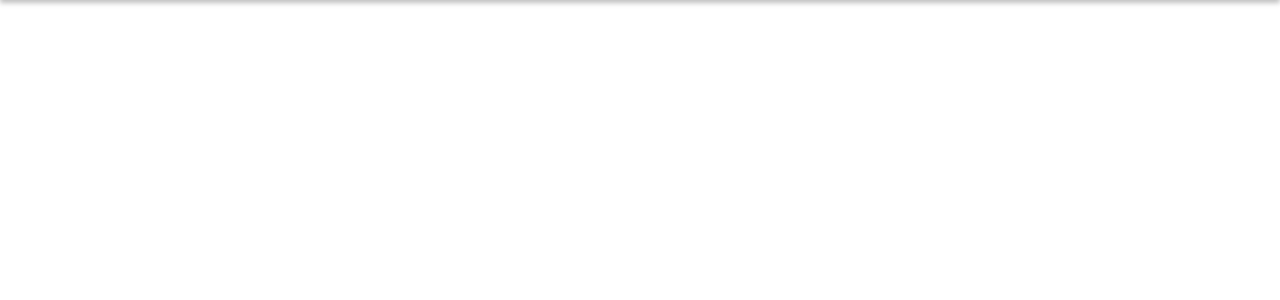
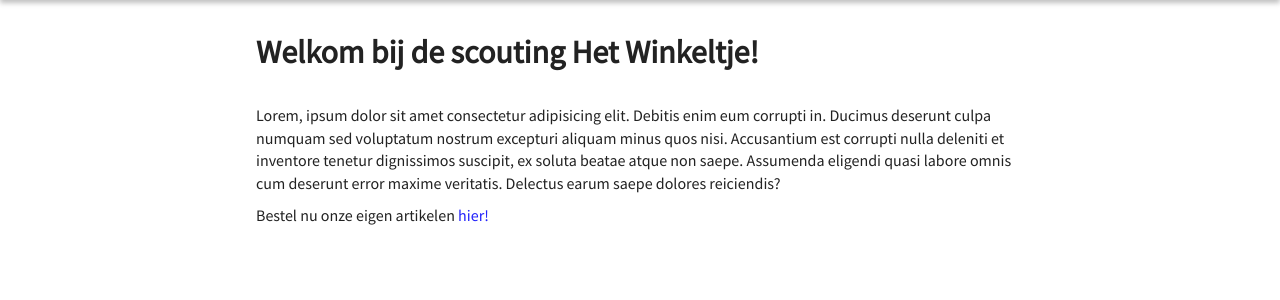
Before and after one commit to Lars-van-Bezooijen/Winkeltje, a PHP site: page /takenlijst/ in a window 1280 px wide. Shown: the part 113-413 px from the top of the page. Run offline with PHP 8.4, Linux system fonts and the light colour scheme; some libraries are stand-ins or nearby versions.

Commit message:
added home page

```diff
--- a/css/main.css
+++ b/css/main.css
@@ -314,6 +314,12 @@ table img{
 .submit-btn:hover{
   cursor: pointer;
 }
+main h1{
+  margin: 30px 0;
+}
+main p{
+  margin-bottom: 10px;
+}
 
 /* ==========================================================================
    Helper classes
--- a/index.php
+++ b/index.php
@@ -34,5 +34,14 @@ session_start();
         </div>
         <?php unset($_SESSION['order_success']); ?>
     <?php endif; ?>
+
+    <div class="wrapper">
+        <main>
+            <h1>Welkom bij de scouting Het Winkeltje!</h1>
+            <p>Lorem, ipsum dolor sit amet consectetur adipisicing elit. Debitis enim eum corrupti in. Ducimus deserunt culpa numquam sed voluptatum nostrum excepturi aliquam minus quos nisi. Accusantium est corrupti nulla deleniti et inventore tenetur dignissimos suscipit, ex soluta beatae atque non saepe. Assumenda eligendi quasi labore omnis cum deserunt error maxime veritatis. Delectus earum saepe dolores reiciendis?</p>
+            <p>Bestel nu onze eigen artikelen <a href="products.php" class="cart-a">hier!</a></p>
+        </main>
+    </div>
+
 </body>
 </html>
```
